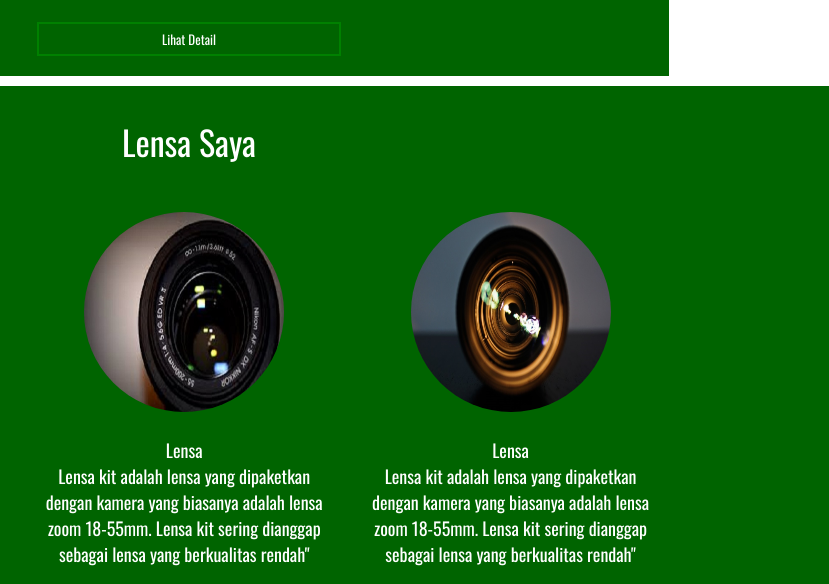
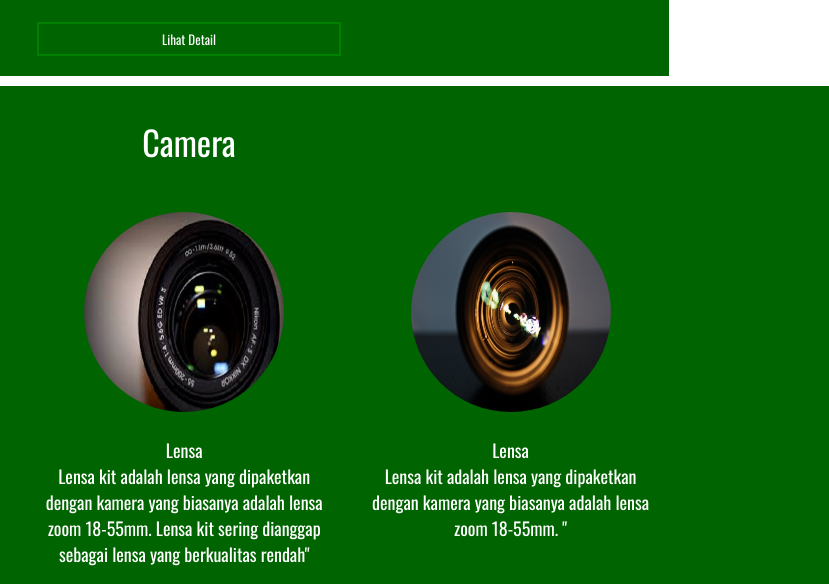
Before and after one commit to muhammadfikri99/task1, a plain HTML site: page index.html in a window 1280 px wide. Shown: the part 301-885 px from the top of the page, 451-1280 px from the left. Drawn offline with nearby package versions, Linux system fonts and the light colour scheme; a web font is replaced by a local one.

Commit message:
mengubah judul dan isi deskripsi lensa

```diff
--- a/index.html
+++ b/index.html
@@ -39,7 +39,7 @@
 
     <div id="kedua">
         <div class="konten">
-            <h2> Lensa Saya</h2>
+            <h2> Camera</h2>
 
             <div class="kolom_3">
                 <a href="Bagian_folio.html">
@@ -68,7 +68,7 @@
                         <p>Lensa</p>
                     </div>
                 </a>
-                <p class="deskripsi"> Lensa kit adalah lensa yang dipaketkan dengan kamera yang biasanya adalah lensa zoom 18-55mm. Lensa kit sering dianggap sebagai lensa yang berkualitas rendah"</p>
+                <p class="deskripsi"> Lensa kit adalah lensa yang dipaketkan dengan kamera yang biasanya adalah lensa zoom 18-55mm. "</p>
             </div>
 
             <div class="clear"></div>
```
